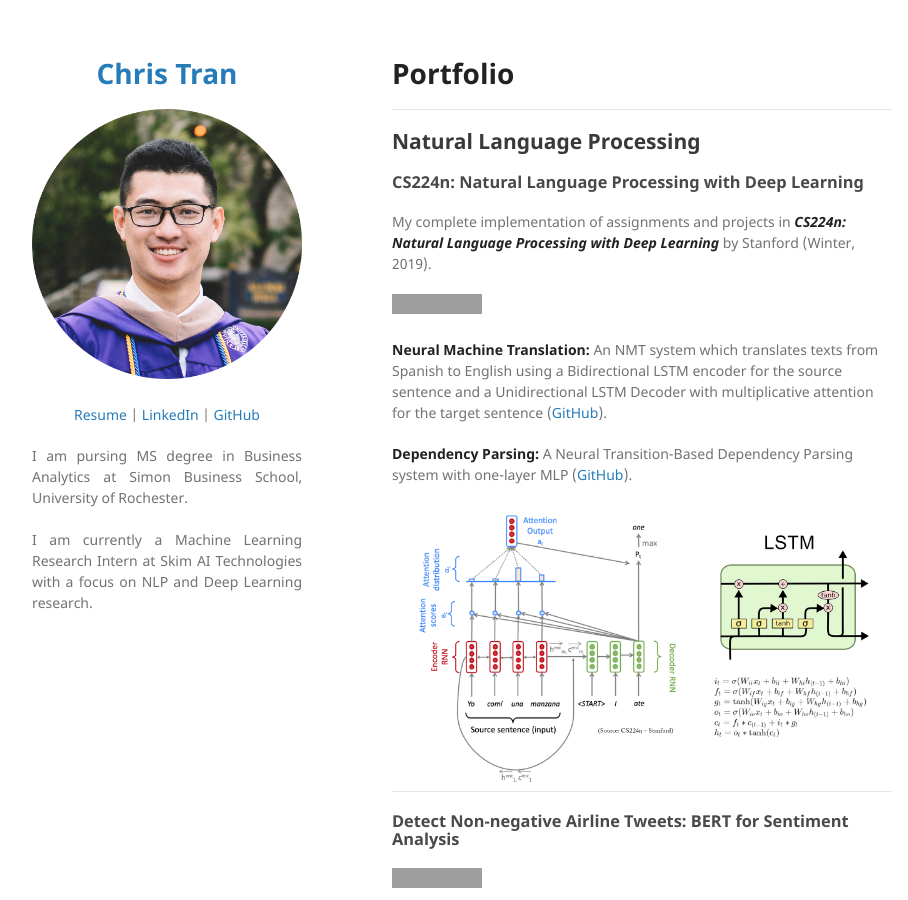
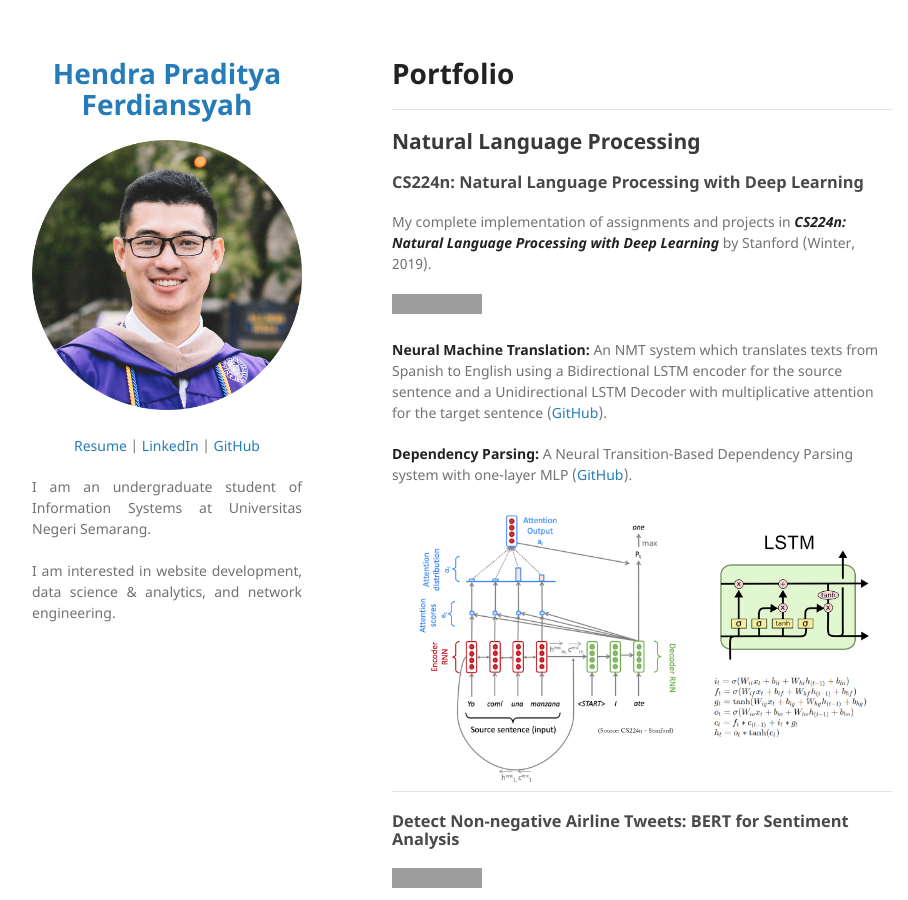
Before and after one commit to Hendra112/portofolio, a Jekyll site: the page built from index.md, in a window 1280 px wide and 900 px high. Shown: the whole window, without its empty margins (178-1086 px from the left). Built offline with Jekyll 4.4.1, drawn with Linux system fonts in a browser that asks for light colours; our own code applies the rules of GitHub Pages for plain Markdown files; grey boxes are pictures that could not be loaded.

Commit message:
Update _config.yml

```diff
--- a/_config.yml
+++ b/_config.yml
@@ -1,18 +1,18 @@
-title: <p align="center"> Chris Tran </p>
+title: <p align="center"> Hendra Praditya Ferdiansyah </p>
 
 logo: "/images/picture.png?raw=true"
 
 description:
   <p align="center">
   <a href="pdf/resume.pdf">Resume</a> |
-  <a href="https://www.linkedin.com/in/chriskhanhtran/">LinkedIn</a> |
-  <a href="https://github.com/chriskhanhtran">GitHub</a>
+  <a href="https://www.linkedin.com/in/hendrafrs">LinkedIn</a> |
+  <a href="https://github.com/Hendra112 ">GitHub</a>
   </p>
 
   <p align="justify">
-  I am pursing MS degree in Business Analytics at Simon Business School, University of Rochester.
+  I am an undergraduate student of Information Systems at Universitas Negeri Semarang.
   <br><br>
-  I am currently a Machine Learning Research Intern at Skim AI Technologies with a focus on NLP and Deep Learning research.
+  I am interested in website development, data science & analytics, and network engineering.
   <br><br>
   </p>
 
```
